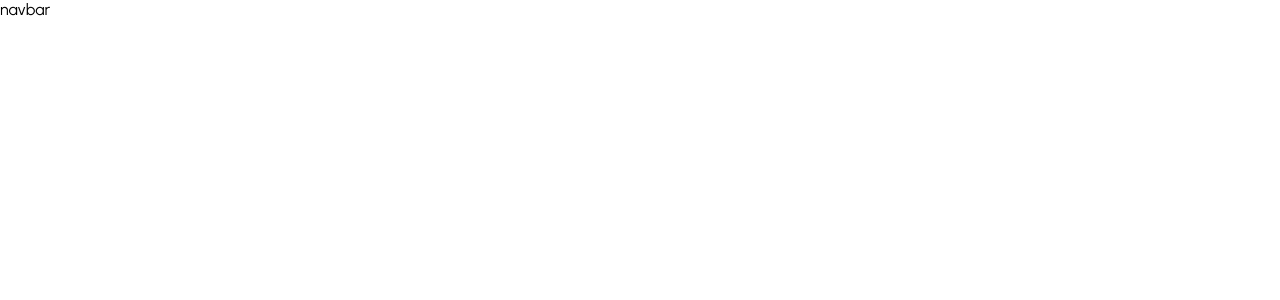
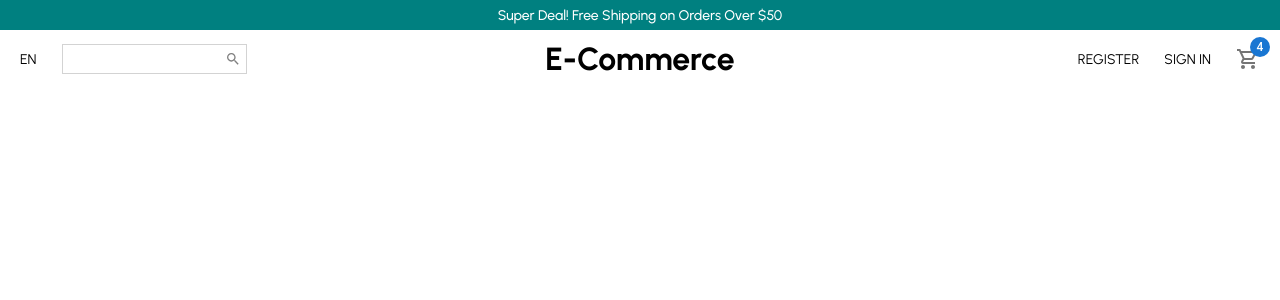
Before and after one commit to Abdullatif-Fk/E-Commerce, a React (Create React App) app: page / in a window 1280 px wide. Shown: the top 300 px of the page. Built offline with nearby package versions, Linux system fonts and the light colour scheme.

Commit message:
finished the NAVBAR component

```diff
--- a/src/Pages/Home.jsx
+++ b/src/Pages/Home.jsx
@@ -1,9 +1,11 @@
 import React from "react";
+import Announcement from "../components/Announcement";
 import Navbar from "../components/Navbar";
 
 const Home = () => {
   return (
     <div>
+      <Announcement />
       <Navbar />
     </div>
   );
--- /dev/null
+++ b/src/components/Announcement.jsx
@@ -0,0 +1,17 @@
+import styled from "styled-components";
+
+const Announcement = () => {
+  return <Container>Super Deal! Free Shipping on Orders Over $50</Container>;
+};
+
+export default Announcement;
+const Container = styled.div`
+  height: 30px;
+  background-color: teal;
+  color: white;
+  display: flex;
+  align-items: center;
+  justify-content: center;
+  font-size: 14px;
+  font-weight: 500;
+`;
--- a/src/components/Navbar.jsx
+++ b/src/components/Navbar.jsx
@@ -1,7 +1,83 @@
 import React from "react";
-
+import styled from "styled-components";
+import SearchIcon from "@mui/icons-material/Search";
+import ShoppingCartOutlinedIcon from "@mui/icons-material/ShoppingCartOutlined";
+import { Badge } from "@mui/material";
 const Navbar = () => {
-  return <div>navbar</div>;
+  return (
+    <Container>
+      <Wrapper>
+        <Left>
+          <Language>EN</Language>
+          <SearchContainer>
+            <Input />
+            <SearchIcon style={{ color: "gray", fontSize: 16 }} />
+          </SearchContainer>
+        </Left>
+        <Center>
+          <Logo>E-Commerce </Logo>
+        </Center>
+        <Right>
+          <MenuItem> REGISTER</MenuItem>
+          <MenuItem> SIGN IN</MenuItem>
+          <MenuItem>
+            <Badge badgeContent={4} color="primary">
+              <ShoppingCartOutlinedIcon color="action" />
+            </Badge>
+          </MenuItem>
+        </Right>
+      </Wrapper>
+    </Container>
+  );
 };
 
 export default Navbar;
+const Container = styled.div`
+  height: 60px;
+`;
+const Wrapper = styled.div`
+  padding: 10px 20px;
+  display: flex;
+  align-items: center;
+  justify-content: space-between;
+`;
+// Left
+const Left = styled.div`
+  flex: 1;
+  display: flex;
+  align-items: center;
+`;
+const Language = styled.span`
+  font-size: 14px;
+  cursor: pointer;
+`;
+const Input = styled.input`
+  border: none;
+`;
+const SearchContainer = styled.div`
+  border: 1px solid lightgray;
+  display: flex;
+  align-items: center;
+  margin-left: 25px;
+  padding: 5px;
+`;
+// Center
+const Center = styled.div`
+  flex: 1;
+  text-align: center;
+`;
+const Logo = styled.h1`
+  font-weight: bold;
+`;
+// Right
+const Right = styled.div`
+  flex: 1;
+  display: flex;
+  align-items: center;
+  justify-content: flex-end;
+`;
+const MenuItem = styled.div`
+  font-size: 14px;
+  cursor: pointer;
+  margin-left: 25px;
+`;
```
Also changed, not shown: package.json (+8 -0 lines), src/components/Slider.jsx (added, +9 -0 lines), 1 other file (tests, documents, lock files or other folders).
